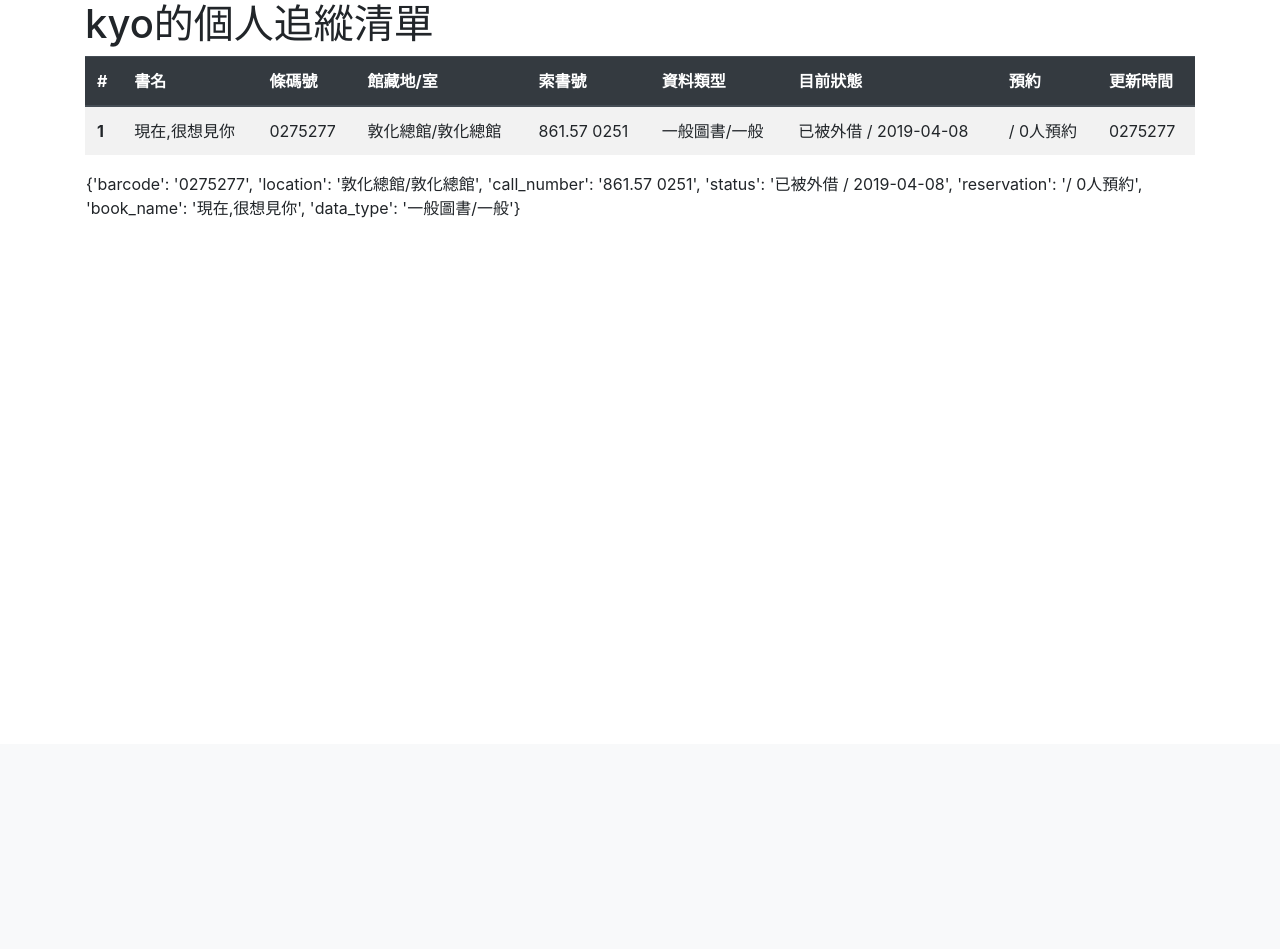
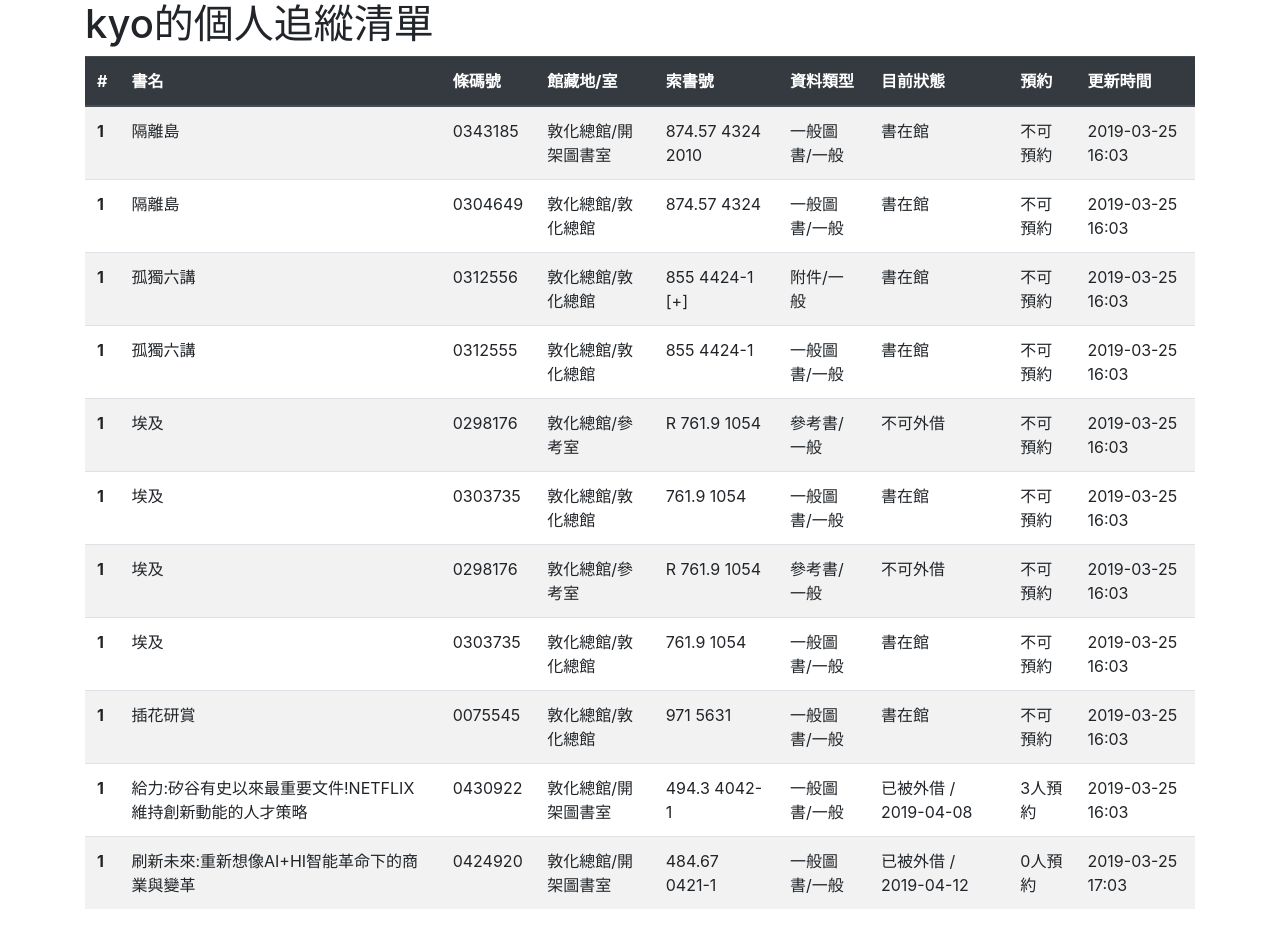
Before and after one commit to kyomind/library-tracker, a Flask app: page / in a window 1280 px wide. Shown: the part 56-1005 px from the top of the page. Before the commit the page ends 274 px from the top, so only its background shows below. Run offline with Flask 2, Linux system fonts and the light colour scheme; a user stored in the database is signed in; data comes from the database, SQL or seed files in the repository; some libraries are stand-ins or nearby versions.

Commit message:
個人追縱清單已能顯示在首頁

```diff
--- a/app/main/views.py
+++ b/app/main/views.py
@@ -3,19 +3,22 @@ from . import main
 from .forms import LoginForm,AddBookForm
 from app import db
 from app.models import User,Book
-from flask_login import current_user
+from flask_login import current_user,login_required
 from datetime import timedelta
 from crawler import get_book_id, get_book_data
 
 @main.route('/')
 def index():
-    books=[{"barcode": "0275277", "location": "敦化總館/敦化總館",
-    "call_number": "861.57 0251", "status": "已被外借 / 2019-04-08",
-    "reservation": "/ 0人預約", "book_name": "現在,很想見你",
-    'data_type':'一般圖書/一般'}]
-    return render_template('index.html',books=books)
+    if current_user.is_authenticated:
+        books=Book.query.filter_by(this_user=current_user)
+        print(books,'分隔線',books[-1].update_time)
+        for book in books:
+            book.update_time=book.update_time+timedelta(hours=8)
+            # book.update_time=book.update_time.strftime("%Y-%m-%d %h:%m")
+        return render_template('index.html',books=books)
+    return render_template('index.html')
 
-
+@login_required
 @main.route('/user/<name>', methods=['GET','POST'])
 def user(name):
     join_time= current_user.join_time
--- a/app/models.py
+++ b/app/models.py
@@ -13,7 +13,7 @@ class User(UserMixin, db.Model):
     email=db.Column(db.String(64),unique=True)
     join_time=db.Column(db.DateTime, default=datetime.utcnow)
 
-    books = db.relationship('Book', backref='user', lazy='dynamic')
+    books = db.relationship('Book', backref='this_user', lazy='dynamic')
 
     def __repr__(self):
         return f'user {self.username}'
@@ -40,6 +40,9 @@ class Book(UserMixin, db.Model):
     update_time = db.Column(db.DateTime, default=datetime.utcnow)
     user_id = db.Column(db.Integer, db.ForeignKey('users.id'))
 
+    def __repr__(self):
+        return f'[book {self.book_id} {self.book_name}]'
+
 
 
 
--- a/app/templates/index.html
+++ b/app/templates/index.html
@@ -5,14 +5,14 @@
 {% block page_content %}
 
 
-{% if current_user.username %}
+{% if current_user.is_authenticated %}
 <h1>{{current_user.username}}的個人追縱清單</h1>
 {% else %}
 <h1>請登入以使用本服務</h1>
 {% endif %}
 
 
-{% if current_user.username %}
+{% if current_user.is_authenticated %}
 
 <table class="table table-striped">
         <thead class="thead-dark">
@@ -33,26 +33,19 @@
           <tr>
             <th scope="row">1</th>
             <td>{{ book.book_name }}</td>
-            <td>{{ book.barcode }}</td>
+            <td>{{ book.barcode_id }}</td>
             <td>{{ book.location }}</td>
             <td>{{ book.call_number }}</td>
             <td>{{ book.data_type }}</td>
             <td>{{ book.status }}</td>
             <td>{{ book.reservation }}</td>
-            <td>{{ book.barcode }}</td>
+            <td>{{ book.update_time.strftime("%Y-%m-%d %H:%m") }}</td>
           </tr>
         {% endfor %}
         </tbody>
       </table>
 
-<table>
-
-    <tr>
-    {% for book in books %}
-    <td>{{book}}</td>
-    {% endfor %}
-    </tr>
-</table>
+<br>
 
 {% endif %}
 
```
